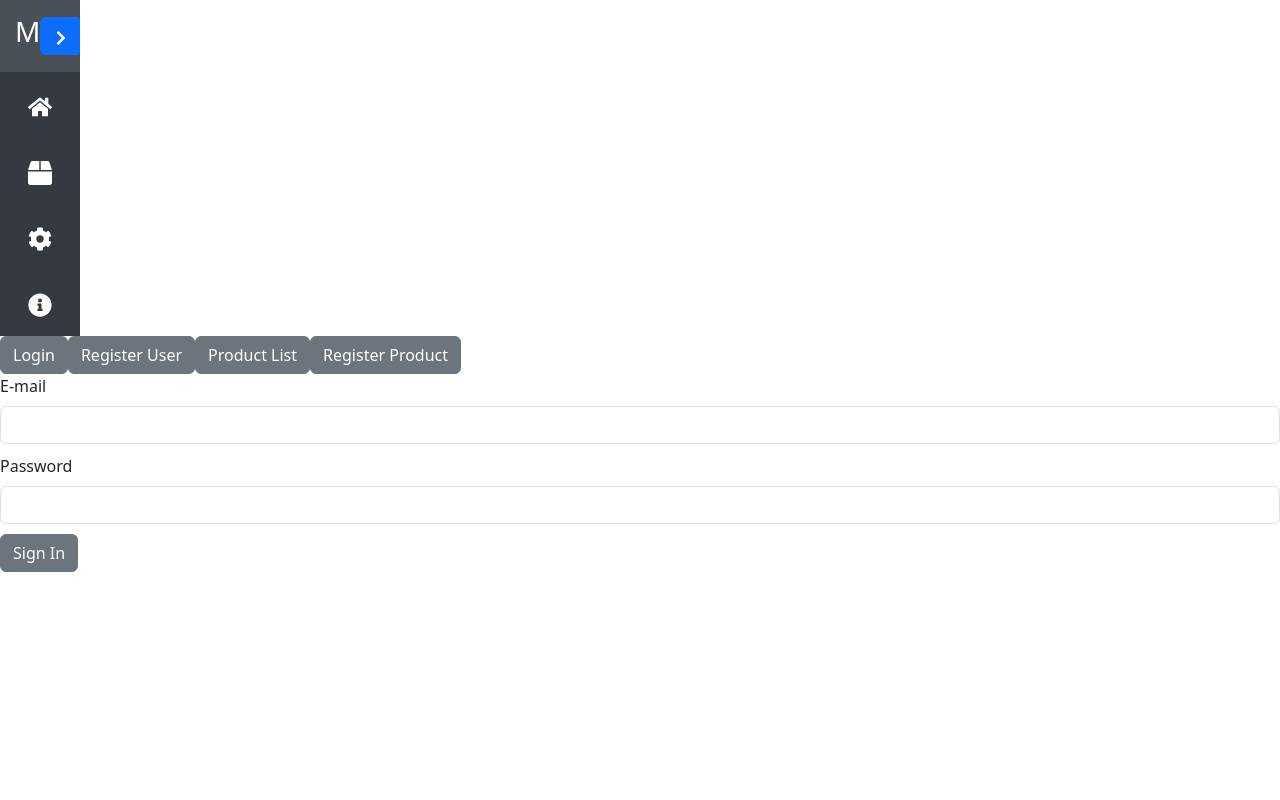
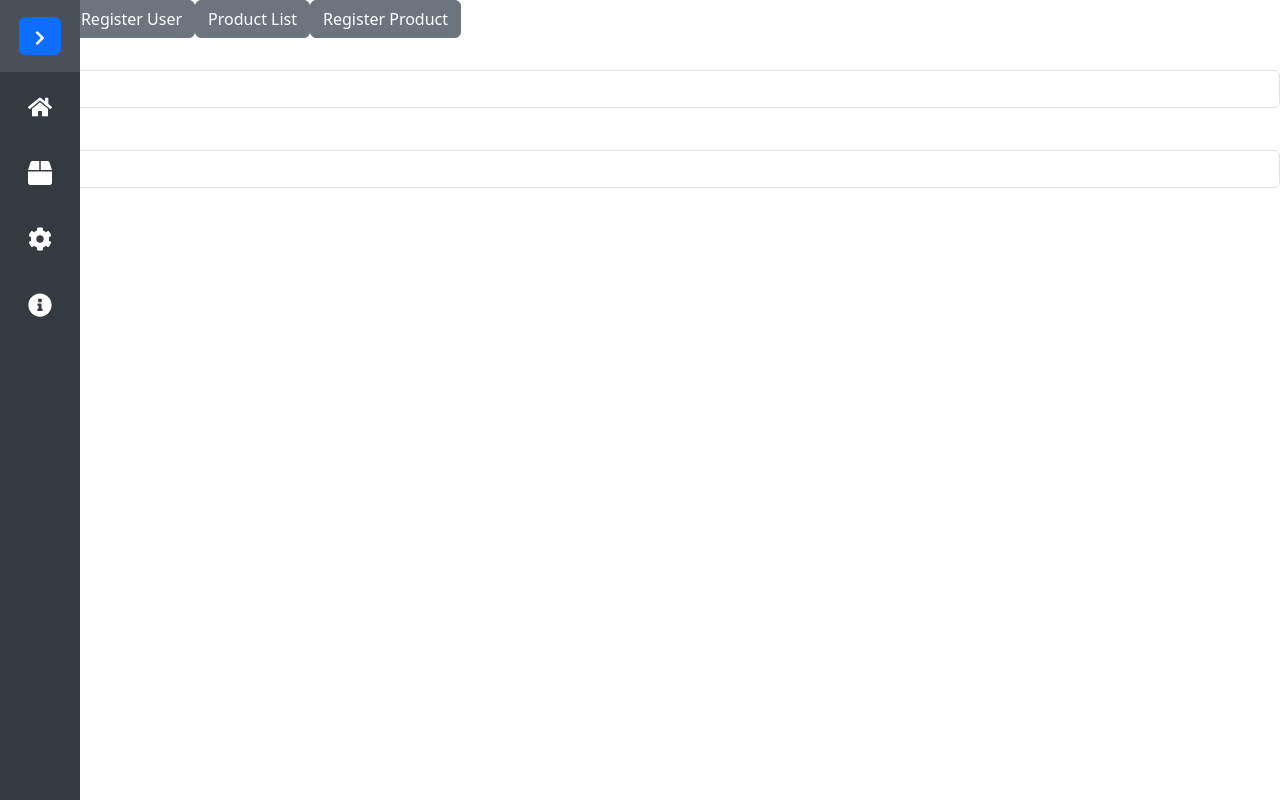
Before and after one commit to Luan-oliveira8/Mercadinho-App, a React (Create React App) app: page / in a window 1280 px wide. Built offline with nearby package versions, Linux system fonts and the light colour scheme.

Commit message:
Refatorando css da sidebar, porem ainda sem fazer o conteudo do layout ser respeitado

```diff
--- a/src/components/layout/Layout.css
+++ b/src/components/layout/Layout.css
@@ -9,27 +9,7 @@
   display: flex;
   flex-direction: column;
   flex-grow: 1;
-  overflow: hidden;
-}
-
-.sidebar {
-  flex-shrink: 0;
-  transition: width 0.3s ease;
-}
-
-.sidebar.collapsed {
-  width: 80px;
-}
-
-.sidebar.expanded {
-  width: 250px;
-}
-
-header {
-  height: 60px;
-  flex-shrink: 0;
-  background-color: #f5f5f5;
-  border-bottom: 1px solid #ddd;
+  transition: margin-left 0.3s ease;
 }
 
 .main-content {
@@ -38,3 +18,11 @@ header {
   padding: 20px;
   background-color: #fff;
 }
+
+.layout .content-wrapper {
+  margin-left: 250px;
+}
+
+.layout .content-wrapper.sidebar-collapsed {
+  margin-left: 80px;
+}
--- a/src/components/layout/Layout.tsx
+++ b/src/components/layout/Layout.tsx
@@ -1,7 +1,7 @@
 import React from "react";
 import Header from "../header/Header";
+import Sidebar from "../sidebar/Sidebar";
 import { LayoutProps } from "./LayoutProps";
-import Sidebar from "../sidebar/Sidebar";
 
 const Layout: React.FC<LayoutProps> = ({ children }) => {
   return (
--- a/src/components/sidebar/Sidebar.css
+++ b/src/components/sidebar/Sidebar.css
@@ -1,4 +1,4 @@
-/* .sidebar {
+.sidebar {
   position: fixed;
   top: 0;
   left: 0;
@@ -6,15 +6,7 @@
   background-color: #343a40;
   color: white;
   transition: width 0.3s ease;
-  overflow: hidden;
   z-index: 1000;
-} */
-.sidebar {
-  height: 100%;
-  background-color: #343a40;
-  color: white;
-  transition: width 0.3s ease;
-  overflow: hidden;
 }
 
 .sidebar.collapsed {
@@ -32,6 +24,16 @@
   padding: 15px;
   background-color: #495057;
   font-size: 1.2em;
+  position: relative;
+}
+
+.sidebar-header h3 {
+  transition: opacity 0.3s ease;
+}
+
+.sidebar.collapsed .sidebar-header h3 {
+  opacity: 0;
+  visibility: hidden;
 }
 
 .sidebar-menu {
@@ -68,3 +70,8 @@
 .sidebar.collapsed .sidebar-icon {
   margin: 0 auto;
 }
+
+.sidebar.collapsed .sidebar-header button {
+  left: 50%;
+  transform: translateX(-50%);
+}
```
